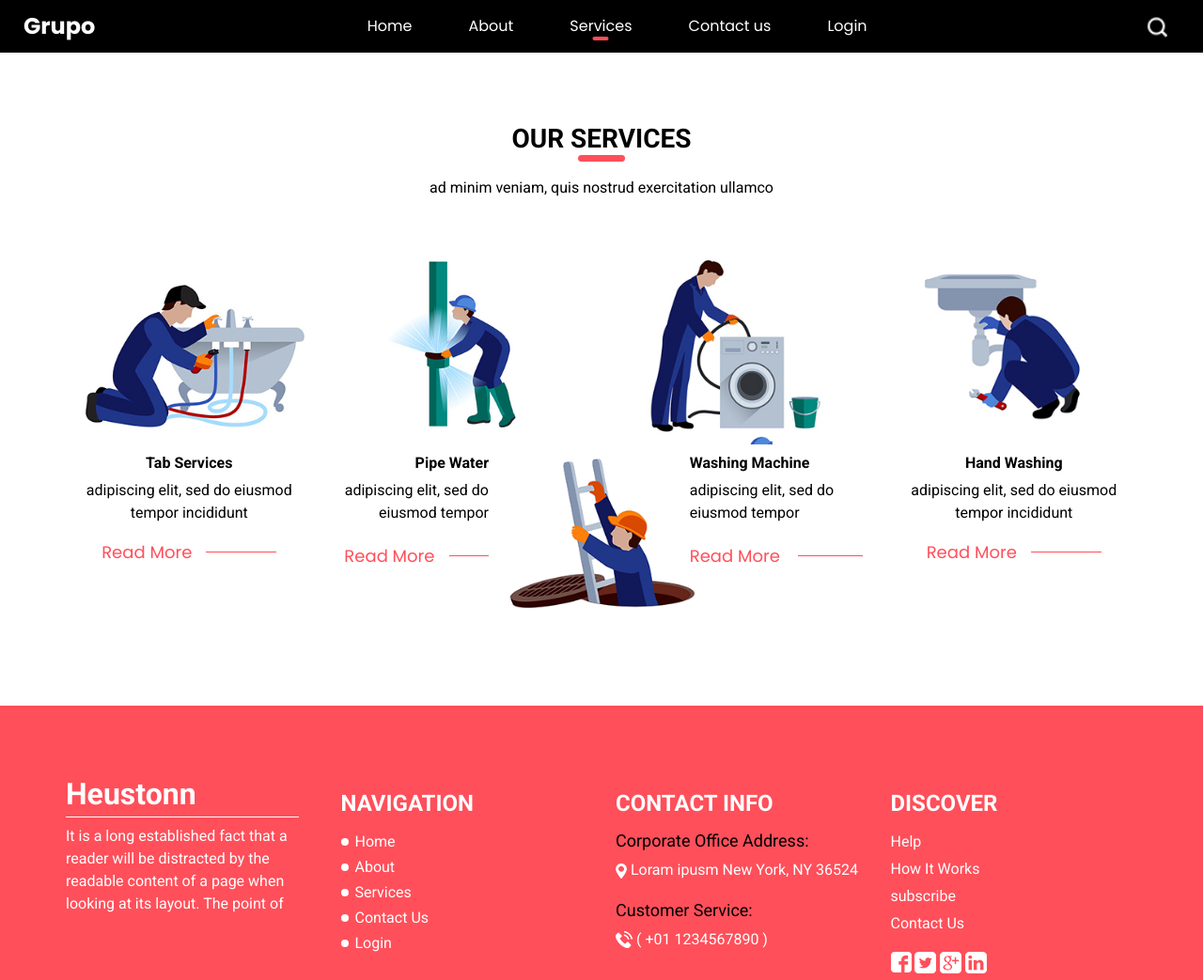
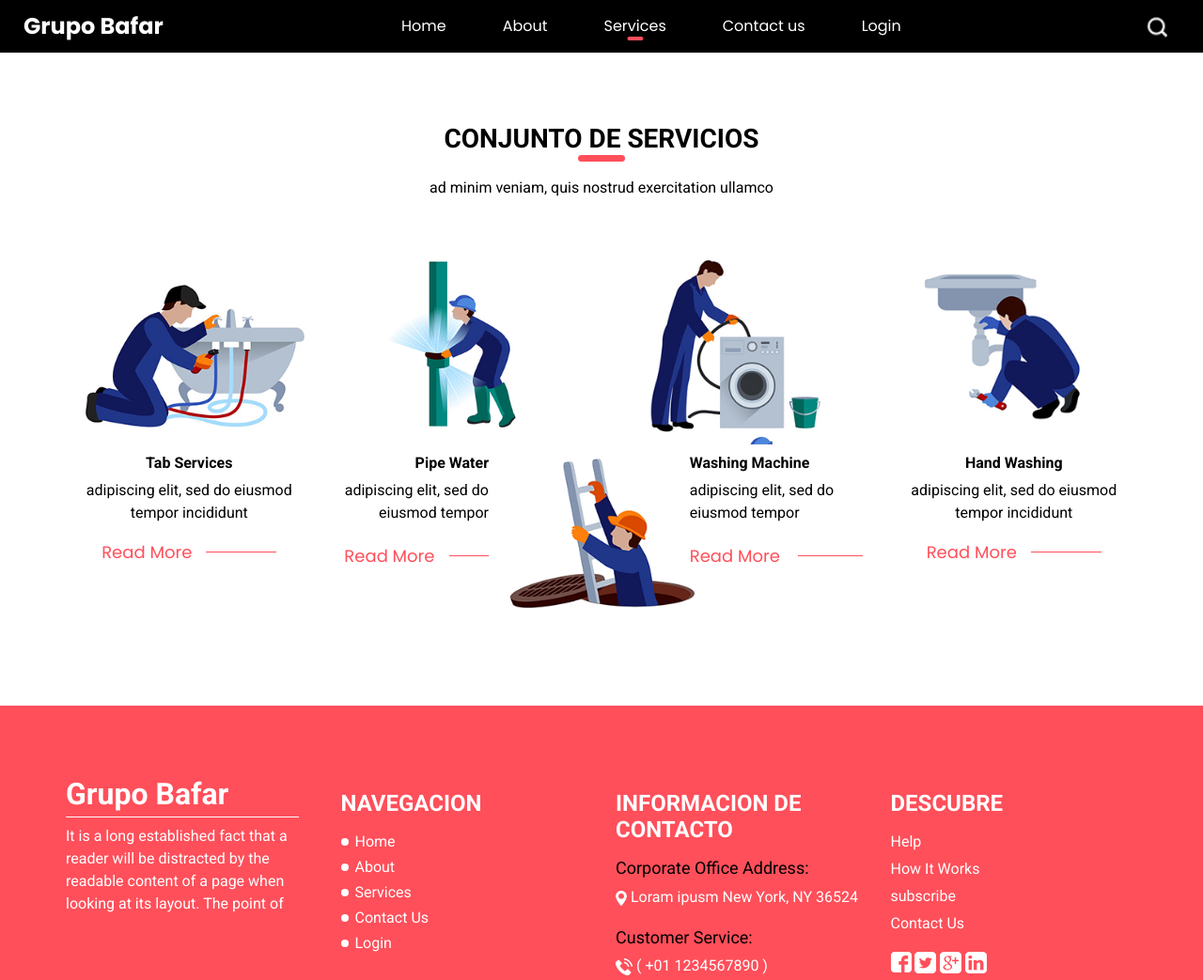
Before and after one commit to OscarIbarra0205/propuestaGithub, a plain HTML site: page service.html in a window 1280 px wide. Shown: the top 1043 px of the page at 94% size. Drawn offline with nearby package versions, Linux system fonts and the light colour scheme.

Commit message:
Cambios de titulos en servicios.html

```diff
--- a/service.html
+++ b/service.html
@@ -37,7 +37,7 @@
         <nav class="navbar navbar-expand-lg custom_nav-container ">
           <a class="navbar-brand" href="index.html">
             <span>
-              Grupo
+              Grupo Bafar
             </span>
           </a>
           <button class="navbar-toggler ml-auto" type="button" data-toggle="collapse"
@@ -82,7 +82,7 @@
     <div class="container">
       <div class="custom_heading-container">
         <h3 class=" ">
-          OUR SERVICES
+          Conjunto de servicios
         </h3>
       </div>
       <p class="">
@@ -188,7 +188,7 @@
         <div class="col-md-3">
           <div class="info-logo">
             <h2>
-              Heustonn
+              Grupo Bafar
             </h2>
             <p>
               It is a long established fact that a reader will be distracted by the readable content of a page when
@@ -199,7 +199,7 @@
         <div class="col-md-3">
           <div class="info-nav">
             <h4>
-              Navigation
+              Navegacion
             </h4>
             <ul>
               <li>
@@ -233,7 +233,7 @@
         <div class="col-md-3">
           <div class="info-contact">
             <h4>
-              Contact Info
+              Informacion de contacto
             </h4>
             <div class="location">
               <h6>
@@ -262,7 +262,7 @@
         <div class="col-md-3">
           <div class="discover">
             <h4>
-              Discover
+              Descubre
             </h4>
             <ul>
               <li>
```
